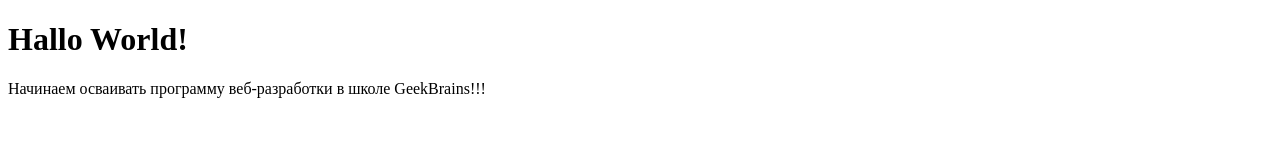
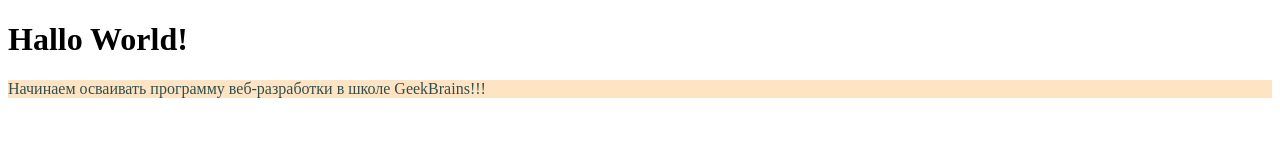
Before and after one commit to AlexanderGaponov/git-repo, a plain HTML site: page index.html in a window 1280 px wide. Drawn offline with Linux system fonts and the light colour scheme.

Commit message:
Подключил стили!!!

```diff
--- /dev/null
+++ b/css/style.css
@@ -0,0 +1,4 @@
+p {
+    background-color: bisque;
+    color: darkslategrey;
+}
--- a/index.html
+++ b/index.html
@@ -2,8 +2,7 @@
 <html lang="en">
 <head>
     <meta charset="UTF-8">
-    <meta http-equiv="X-UA-Compatible" content="IE=edge">
-    <meta name="viewport" content="width=device-width, initial-scale=1.0">
+    <link rel="stylesheet" href="css/style.css">
     <title>New Fight</title>
 </head>
 <body>
```
